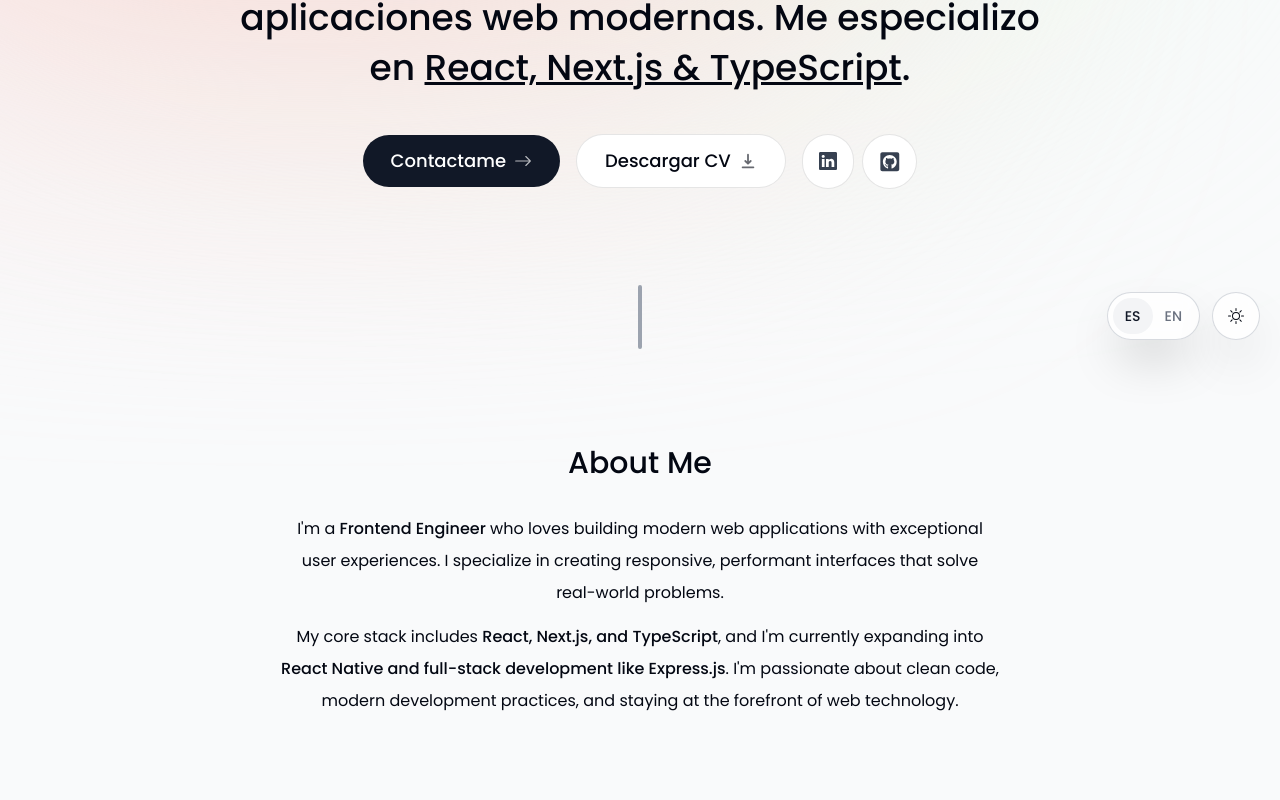
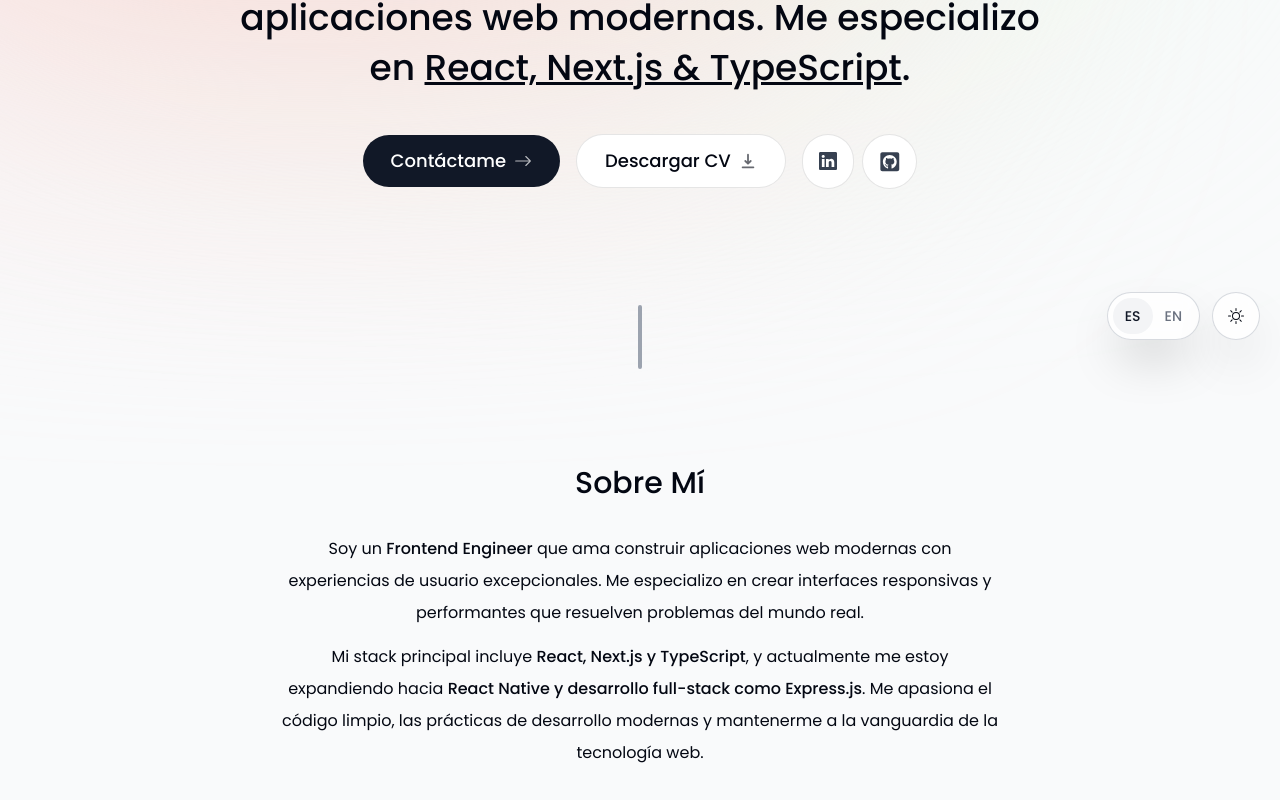
Before and after one commit to valentincharlone/portfolio, a Next.js app: page / in a window 1280 px wide. Shown: the part 440-1240 px from the top of the page. Built offline with nearby package versions, Linux system fonts and the light colour scheme; no server answers.

Commit message:
feat: enhance About section with multilingual support; update translations and improve section references

```diff
--- a/components/about.tsx
+++ b/components/about.tsx
@@ -2,37 +2,38 @@
 import { motion } from "framer-motion";
 import SectionHeading from "./section-heading";
 import { useSectionInView } from "@/lib/hooks";
+import { useLanguage } from "@/context/language-context";
 
 export default function About() {
-  const { ref } = useSectionInView("nav.about");
+  const { t } = useLanguage();
+  const { ref } = useSectionInView("nav.about", );
 
   return (
     <motion.section
       className="mb-28 max-w-[45rem] text-center leading-8 sm:mb-40 scroll-mt-28"
       initial={{ opacity: 0, y: 100 }}
-      animate={{ opacity: 1, y: 0 }}
-      transition={{ delay: 0.175 }}
+      whileInView={{ opacity: 1, y: 0 }}
+      transition={{
+        delay: 0.1,
+        duration: 0.3,
+        ease: "easeOut",
+      }}
+      viewport={{ once: true, amount: 0.3 }}
       id="about"
       ref={ref}
     >
-      <SectionHeading>About me</SectionHeading>
-
+      <SectionHeading>{t("about.title")}</SectionHeading>
       <p className="mb-3">
-        I'm a <span className="font-medium">Frontend Engineer</span> who loves
-        building modern web applications with exceptional user experiences. I
-        specialize in creating responsive, performant interfaces that solve
-        real-world problems.
+        {t("about.intro.part1")}{" "}
+        <span className="font-medium">{t("about.intro.role")}</span>{" "}
+        {t("about.intro.part2")}
       </p>
-
       <p>
-        My core stack includes{" "}
-        <span className="font-medium">React, Next.js, and TypeScript</span>, and
-        I'm currently expanding into{" "}
-        <span className="font-medium">
-          React Native and full-stack development like Express.js
-        </span>
-        . I'm passionate about clean code, modern development practices, and
-        staying at the forefront of web technology.
+        {t("about.skills.part1")}{" "}
+        <span className="font-medium">{t("about.skills.technologies")}</span>
+        {t("about.skills.part2")}{" "}
+        <span className="font-medium">{t("about.skills.expanding")}</span>
+        {t("about.skills.part3")}
       </p>
     </motion.section>
   );
--- a/components/contact.tsx
+++ b/components/contact.tsx
@@ -9,7 +9,7 @@ import { sendEmail } from "@/actions/send-email";
 import toast from "react-hot-toast";
 
 export default function Contact() {
-  const { ref } = useSectionInView("Contact");
+  const { ref } = useSectionInView("nav.contact");
 
   return (
     <motion.section
--- a/components/experience.tsx
+++ b/components/experience.tsx
@@ -22,7 +22,7 @@ const fadeInAnimationVariants = {
 };
 
 export default function Experience() {
-  const { ref } = useSectionInView("Experience");
+  const { ref } = useSectionInView("nav.experience");
 
   return (
     <section
--- a/components/hero.tsx
+++ b/components/hero.tsx
@@ -15,7 +15,7 @@ export default function Hero() {
     <section
       ref={ref}
       id="home"
-      className="mb-28 max-w-[55rem] text-center sm:mb-0 scroll-mt-[100rem]"
+      className="mb-28 max-w-[55rem] text-center sm:mb-5 scroll-mt-[100rem]"
     >
       <div className="mb-6">
         <AvailabilityBadge />
--- a/components/projects.tsx
+++ b/components/projects.tsx
@@ -7,7 +7,7 @@ import { projectsData } from "@/lib/data";
 import { useSectionInView } from "@/lib/hooks";
 
 export default function Projects() {
-  const { ref } = useSectionInView("Projects", 0.5);
+  const { ref } = useSectionInView("nav.projects", 0.5);
 
   return (
     <section ref={ref} id="projects" className="mb-28 scroll-mt-28">
--- a/components/skills.tsx
+++ b/components/skills.tsx
@@ -23,7 +23,7 @@ const fadeInAnimationVariants = {
 };
 
 export default function Skills() {
-  const { ref } = useSectionInView("Skills", 0.5);
+  const { ref } = useSectionInView("nav.skills", 0.5);
   return (
     <section
       id="skills"
--- a/translations/en.ts
+++ b/translations/en.ts
@@ -9,10 +9,22 @@ export const en = {
 
   // Hero
   "hero.title":
-    "Hello, I'm Valentín. I'm a Frontend Engineer with 2+ years of experience building modern web applications.",
+    "Hello, I'm Valentín. I'm a Frontend Engineer with 2+ years of experience building modern web applications. I specialize in ",
   "hero.cta": "Contact me here",
   "hero.cv": "Download CV",
   "hero.available": "Available for projects",
 
   // About
+  "about.title": "About me",
+  "about.intro.part1": "I'm a",
+  "about.intro.role": "Frontend Engineer",
+  "about.intro.part2":
+    "who loves building modern web applications with exceptional user experiences. I specialize in creating responsive, performant interfaces that solve real-world problems.",
+  "about.skills.part1": "My core stack includes",
+  "about.skills.technologies": "React, Next.js, and TypeScript",
+  "about.skills.part2": ", and I'm currently expanding into",
+  "about.skills.expanding":
+    "React Native and full-stack development like Express.js",
+  "about.skills.part3":
+    ". I'm passionate about clean code, modern development practices, and staying at the forefront of web technology.",
 };
--- a/translations/es.ts
+++ b/translations/es.ts
@@ -10,9 +10,21 @@ export const es = {
   // Hero
   "hero.title":
     "Hola, soy Valentín. Soy Frontend Engineer con más de 2 años de experiencia construyendo aplicaciones web modernas. Me especializo en ",
-  "hero.cta": "Contactame",
+  "hero.cta": "Contáctame",
   "hero.cv": "Descargar CV",
   "hero.available": "Disponible para proyectos",
 
   // About
+  "about.title": "Sobre mí",
+  "about.intro.part1": "Soy un",
+  "about.intro.role": "Frontend Engineer",
+  "about.intro.part2":
+    "que ama construir aplicaciones web modernas con experiencias de usuario excepcionales. Me especializo en crear interfaces responsivas y performantes que resuelven problemas del mundo real.",
+  "about.skills.part1": "Mi stack principal incluye",
+  "about.skills.technologies": "React, Next.js y TypeScript",
+  "about.skills.part2": ", y actualmente me estoy expandiendo hacia",
+  "about.skills.expanding":
+    "React Native y desarrollo full-stack como Express.js",
+  "about.skills.part3":
+    ". Me apasiona el código limpio, las prácticas de desarrollo modernas y mantenerme a la vanguardia de la tecnología web.",
 };
```
